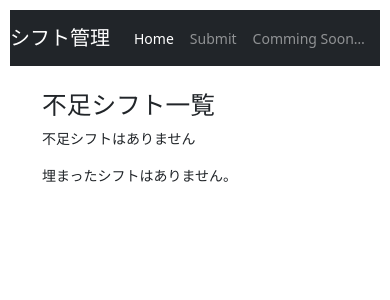
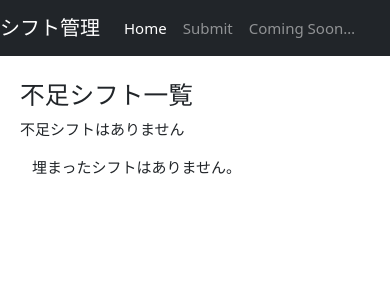
Before and after one commit to yusyu26/shiftmanager, a Django app: page / in a window 390 px wide. Shown: the top 300 px of the page. Run offline with Django 5.2, Linux system fonts and the light colour scheme; data that the repository does not hold is empty; some libraries are stand-ins or nearby versions.

Commit message:
レスポンシブ対応修正

```diff
--- a/shifts/templates/shifts/base.html
+++ b/shifts/templates/shifts/base.html
@@ -29,18 +29,21 @@
             /* レスポンシブ対応 */
             @media (max-width: 768px) {
                 body {
-                    font-size: 14px;
-                    padding: 10px;
+                    font-size: 15px;
                 }
-
                 .container {
                     width: 100%;
                     padding: 0;
                 }
+                .navbar {
+                    font-size: 15px; /* ナビゲーションバーの文字サイズを調整 */
+                }
+            }
 
-                .navbar {
-                    font-size: 14px; /* ナビゲーションバーの文字サイズを調整 */
-                }            }
+            .content-box {
+                padding-left: 20px;
+                padding-right: 20px;
+            }
             .custom-alert {
                 background-color: #EDEDED;
                 color: #2C2C2C;
@@ -53,6 +56,9 @@
             .custom-btn:hover {
                 background-color: #FFFFFF; /* 背景色を白に変化 */
                 color: #4A4A4A; /* 文字色をダークグレーに変更 */
+            }
+            .navbar-nav {
+                align-items: center;
             }
         </style>
     </head>
@@ -73,35 +79,12 @@
                             <a class="nav-link" href="{% url 'shortage_shift_create' %}">Submit</a>
                         </li>
                         <li class="nav-item">
-                            <a class="nav-link" href="#">Comming Soon…</a>
+                            <a class="nav-link" href="#">Coming Soon…</a>
                         </li>
                     </ul>
                 </div>
             </div>
         </nav>
-
-        <!-- Sidebar -->
-        <!-- <div class="d-flex" id="wrapper">
-            <div class="bg-dark text-white" id="sidebar">
-                <div class="sidebar-heading">Admin</div>
-                <div class="list-group list-group-flush">
-                    <a href="#" class="list-group-item list-group-item-action bg-dark text-white">Dashboard</a>
-                    <a href="#" class="list-group-item list-group-item-action bg-dark text-white">Orders</a>
-                    <a href="#" class="list-group-item list-group-item-action bg-dark text-white">Products</a>
-                    <a href="#" class="list-group-item list-group-item-action bg-dark text-white">Customers</a>
-                </div>
-            </div> -->
-            <!-- Page Content -->
-            <!-- <div id="page-content-wrapper">
-                <nav class="navbar navbar-expand-lg navbar-light bg-light">
-                    <button class="btn btn-primary" id="menu-toggle">Toggle Sidebar</button>
-                </nav>
-                <div class="container-fluid">
-                    <h1 class="mt-4">Dashboard</h1>
-                    <p>This is your dashboard content.</p>
-                </div>
-            </div>
-        </div> -->
 
         <div class="container mt-4">
         {% block main %}
--- a/shifts/templates/shifts/post_list.html
+++ b/shifts/templates/shifts/post_list.html
@@ -1,6 +1,6 @@
 {% extends "shifts/base.html" %}
 {% block main %}
-<ol>
+<div class="container content-box mt-4">
     <h2>不足シフト一覧</h2>
     {% for post in no_substitute_shifts %}
     <div class="alert custom-alert" role="alert">
@@ -18,7 +18,7 @@
     {% empty %}
         <p>不足シフトはありません</p>
     {% endfor %}
-</ol>
+</div>
 <ol>
     {% for post in filled_substitute_shifts %}
     <h2>埋まったシフト</h2>
```
